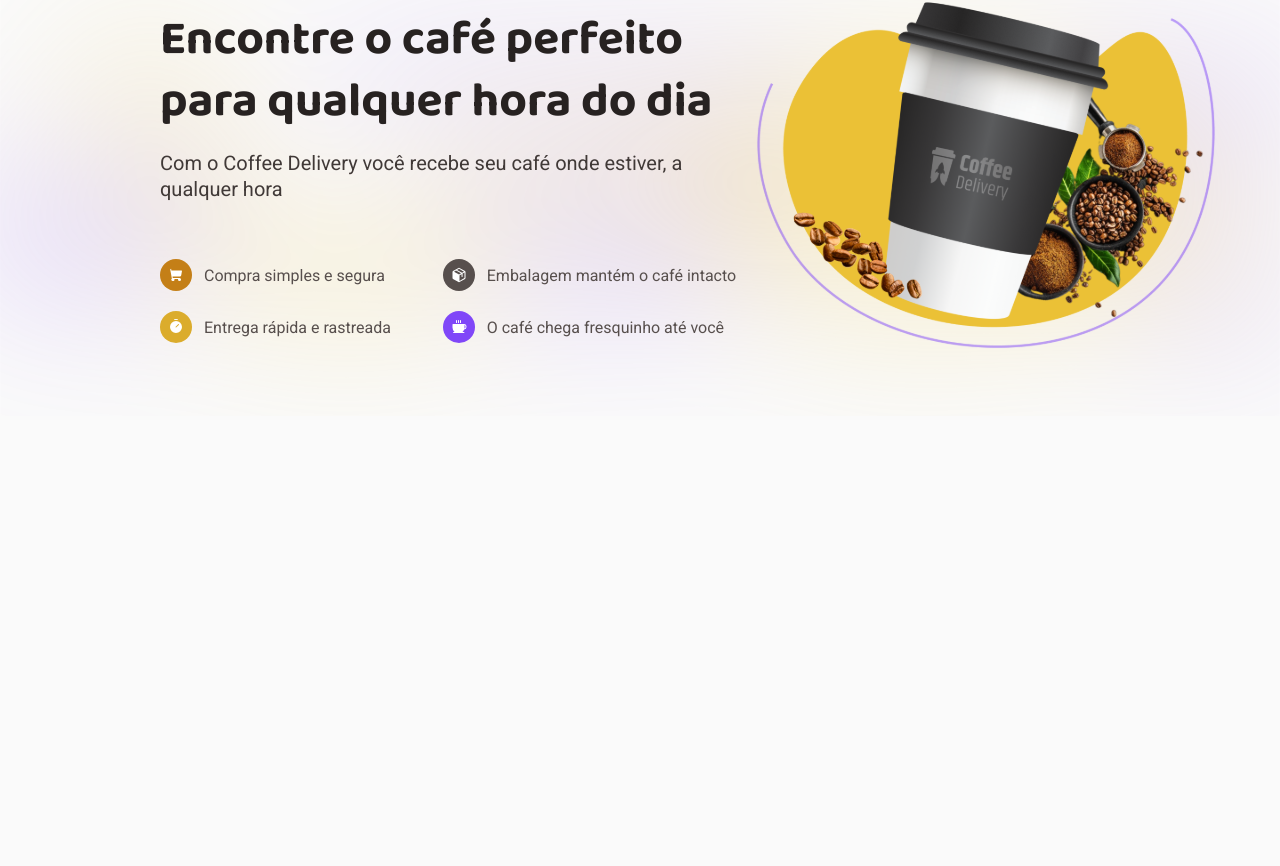
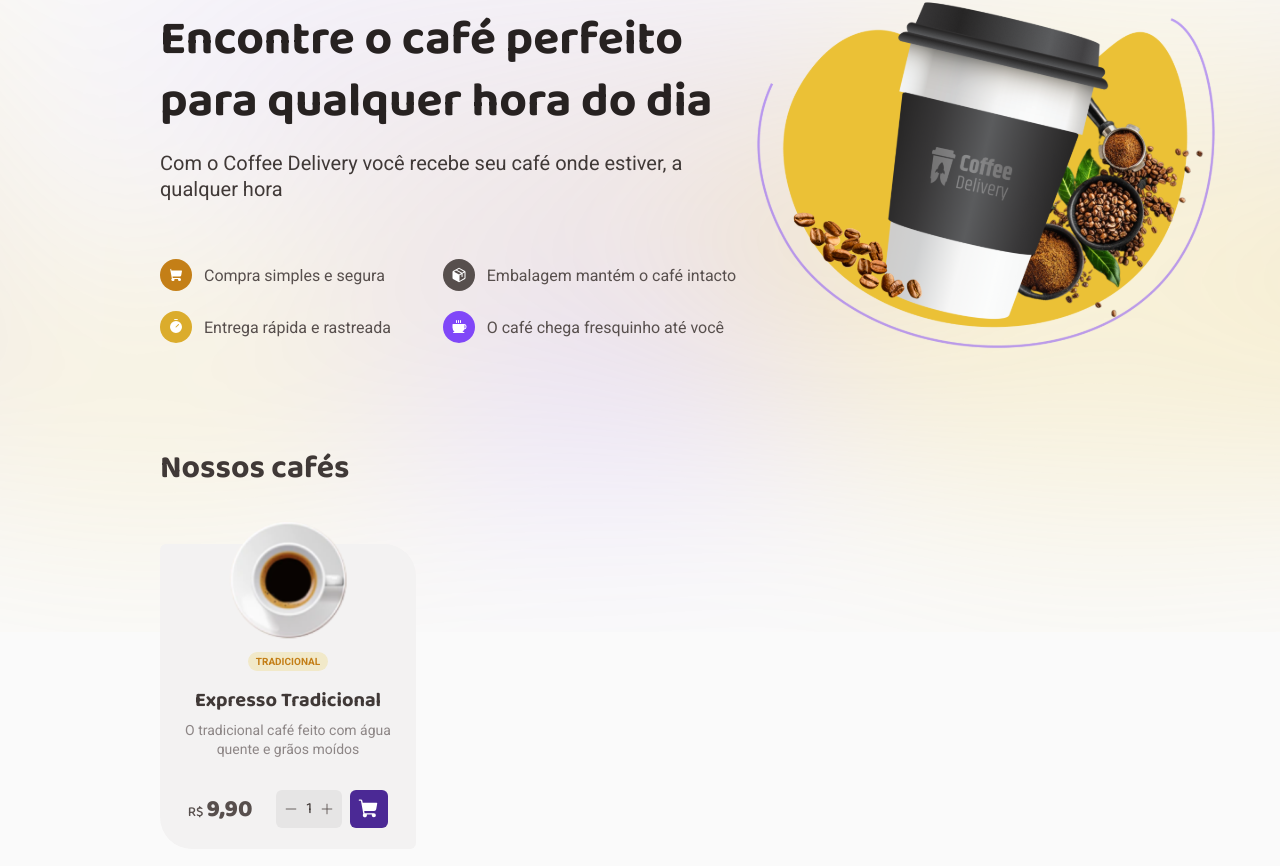
Before and after one commit to jaocruz/coffee-delivery, a React (Vite) app: page / in a window 1280 px wide. Shown: the part 168-1034 px from the top of the page. Before the commit the page ends 800 px from the top, so only its background shows below. Built offline with nearby package versions, Linux system fonts and the light colour scheme.

Commit message:
componente coffe card

```diff
--- a/src/pages/home/index.tsx
+++ b/src/pages/home/index.tsx
@@ -1,6 +1,6 @@
-import { HomeContainer, HomeIntro, SeparatedItem } from "./styles"
+import { CoffeCard, CoffeList, HomeContainer, HomeIntro, SeparatedItem } from "./styles"
 
-import { Coffee, Package, ShoppingCart, Timer } from "phosphor-react"
+import { Coffee, Minus, Package, Plus, ShoppingCart, Timer } from "phosphor-react"
 
 import mainPicture from "/main-picture.svg"
 
@@ -38,7 +38,36 @@ export function Home(){
             <img src={mainPicture} alt="" />
          </HomeIntro>
 
+         <CoffeList>
+            <h1>Nossos cafés</h1>
 
+            <div className="list">
+               <CoffeCard>
+                  <img src="./coffe-expresso.svg" alt="" />
+
+                  <span>TRADICIONAL</span>
+
+                  <h1>Expresso Tradicional</h1>
+                  <h2>O tradicional café feito com água quente e grãos moídos</h2>
+
+                  <div className="coffe-infos">
+                     <h3>9,90</h3>
+
+                     <div className="buy-section">
+                        <div className="stepper">
+                           <Minus size={14}/>
+                           <h1>1</h1>
+                           <Plus size={14}/>
+                        </div>
+
+                        <button>
+                           <ShoppingCart weight="fill" size={22}/>
+                        </button>
+                     </div>
+                  </div>
+               </CoffeCard>
+            </div>
+         </CoffeList>
       </HomeContainer>
    )
 }
--- a/src/pages/home/styles.ts
+++ b/src/pages/home/styles.ts
@@ -2,9 +2,6 @@ import styled from "styled-components";
 
 export const HomeContainer = styled.main`
    padding: 0 10rem;
-
-   background: url("./home-background.svg");
-   background-size: cover;
 `
 
 export const HomeIntro = styled.div`
@@ -18,6 +15,19 @@ export const HomeIntro = styled.div`
    align-items: center;
    align-content: center;
    justify-content: space-between;
+
+   &:before {
+      content: "";
+      position: absolute;
+
+      top: 0;
+      left: 0;
+      right: 0;
+      bottom: 0;
+
+      z-index: -1;
+      background: url("./home-background.svg") center/cover no-repeat;
+   }
 
    .title{
       grid-area: mainText;
@@ -94,3 +104,161 @@ export const SeparatedItem = styled.div`
       background: ${props => props.theme["purple"]};
     }
 `
+
+export const CoffeList = styled.div`
+   display: flex;
+   flex-direction: column;
+   margin-top: 2rem;
+
+
+   gap: 3.375rem;
+
+   h1 {
+      font-size: 2rem;
+      font-weight: bolder;
+      font-family: 'Baloo 2', sans-serif;
+
+      line-height: 130%;
+      color: ${props => props.theme["base-subtitle"]};
+   }
+
+   .list{
+      display: grid;
+      grid-template-columns: 1fr 1fr 1fr 1fr;
+
+      flex-wrap: wrap;
+
+      row-gap: 2.5rem;
+      column-gap: 2rem;
+
+      margin-bottom: 9.8rem;
+   }
+`
+
+export const CoffeCard = styled.div`
+   width: 16rem;
+
+   padding: 1.25rem;
+
+   display: flex;
+   flex-direction: column;
+
+   text-align: center;
+   align-items: center;
+
+   border-top-right-radius: 2rem;
+   border-bottom-left-radius: 2rem;
+
+   border-top-left-radius: 0.375rem;
+   border-bottom-right-radius: 0.375rem;
+
+   background-color: ${props => props.theme["base-card"]};
+
+   img{
+      margin-top: -20%;
+      width: 7.5rem;
+      height: 7.5rem;
+   }
+
+   span{
+      width: fit-content;
+      font-size: 0.625rem;
+      font-weight: bold;
+
+      border-radius: 999px;
+
+      margin: 0.75rem 0 1rem;
+      padding: 0.25rem 0.5rem;
+
+      color: ${props => props.theme["yellow-dark"]};
+      background: ${props => props.theme["yellow-light"]};
+   }
+
+   h1{
+      font-size: 1.25rem;
+      font-weight: bold;
+
+      line-height: 130%;
+      font-family: 'Baloo 2', sans-serif;
+
+      color: ${props => props.theme["base-subtitle"]};
+   }
+
+   h2{
+      font-size: 0.875rem;
+      font-weight: 400;
+
+      line-height: 130%;
+      margin: 0.5rem 0 2rem;
+
+      color: ${props => props.theme["base-label"]};
+   }
+
+   .coffe-infos{
+      width: 100%;
+      gap: 1.5rem;
+
+      display: flex;
+      align-items: center;
+      justify-content: center;
+
+      font-size: 0.875rem;
+
+      h3{
+         font-size: 1.5rem;
+         font-weight: 800;
+         font-family: 'Baloo 2', sans-serif;
+      }
+
+      h3:before{
+         content: "R$ ";
+
+         font-size: 0.875rem;
+         font-weight: 500;
+      }
+   }
+
+   .buy-section{
+      display: flex;
+      gap: 0.5rem;
+   }
+
+   .stepper{
+      display: flex;
+      align-items: center;
+      gap: 0.5rem;
+
+      background: ${props => props.theme["base-button"]};
+
+      padding: 0.5rem;
+      border-radius: 0.375rem;
+
+      h1{
+         font-weight: 400;
+         font-size: 1rem;
+      }
+
+      svg{
+         cursor: pointer;
+      }
+   }
+
+   button {
+      display: flex;
+
+      border: 0;
+      border-radius: 0.375rem;
+
+      padding: 0.5rem;
+      cursor: pointer;
+
+      transition: background 0.1s ease-in-out;
+
+      color: ${props => props.theme.white};
+      background: ${props => props.theme["purple-dark"]};
+
+      &:hover{
+         background: ${props => props.theme.purple};
+      }
+   }
+`
--- a/src/styles/themes/default.ts
+++ b/src/styles/themes/default.ts
@@ -10,7 +10,7 @@ export const DefaultTheme = {
    'base-title': '#272221',
    'base-subtitle': '#403937',
    'base-text': '#574F4D',
-   'base-lael': '#8D8686',
+   'base-label': '#8D8686',
    'base-hover': '#D7D5D5',
 
    'base-button': '#E6E5E5',
```
